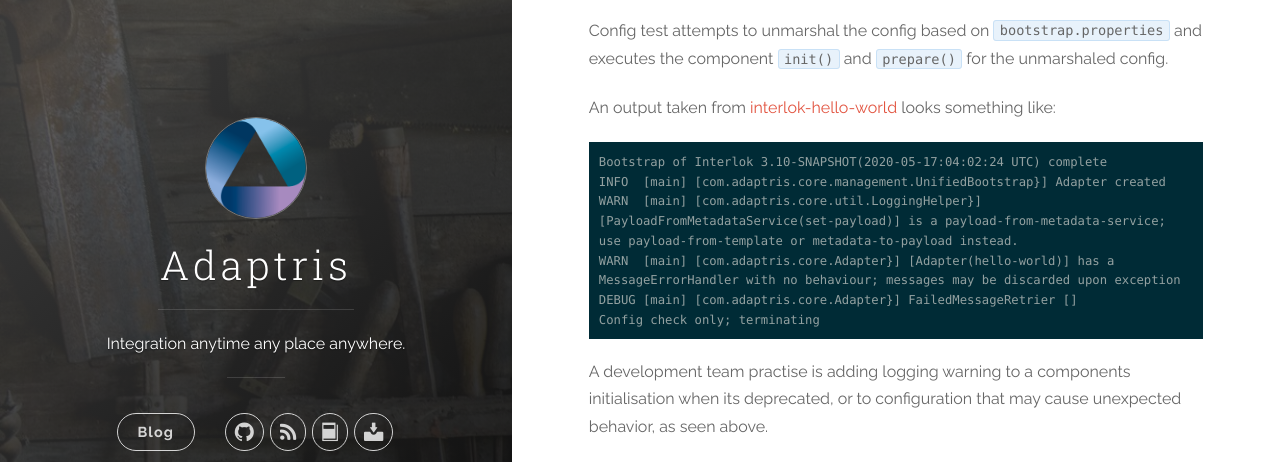
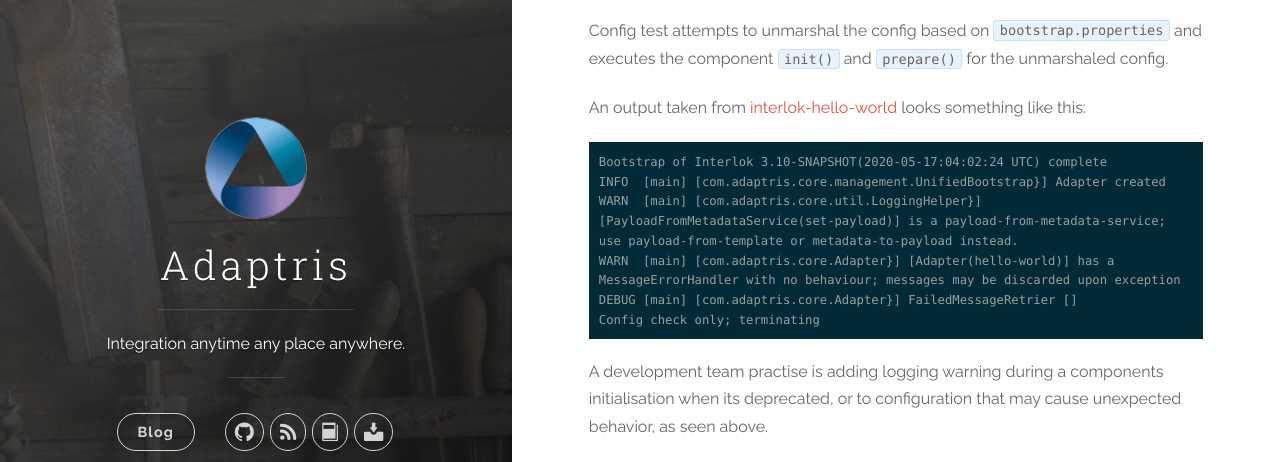
Before and after one commit to adaptris/adaptris.github.io, a Jekyll site: the page built from _posts/2020-05-19-interlok-verify-feeding-sonar.markdown, in a window 1280 px wide and 900 px high, scrolled down 1495 px. Shown: the part 162-624 px from the top of the window. Built offline with Jekyll 4.4.1, drawn with Linux system fonts in a browser that asks for light colours; nearby versions of some CDN libraries; some of the changed text lies outside the part shown.

Commit message:
spelling for interlokVerify feeding sonar

````diff
--- a/_posts/2020-05-19-interlok-verify-feeding-sonar.markdown
+++ b/_posts/2020-05-19-interlok-verify-feeding-sonar.markdown
@@ -64,7 +64,7 @@
 
 Config test attempts to unmarshal the config based on `bootstrap.properties` and executes the component `init()` and `prepare()` for the unmarshaled config.
 
-An output taken from [interlok-hello-world](https://github.com/adaptris-labs/interlok-hello-world) looks something like:
+An output taken from [interlok-hello-world](https://github.com/adaptris-labs/interlok-hello-world) looks something like this:
 
 ```text
 Bootstrap of Interlok 3.10-SNAPSHOT(2020-05-17:04:02:24 UTC) complete
@@ -75,7 +75,7 @@
 Config check only; terminating
 ```
 
-A development team practise is adding logging warning to a components initialisation when its deprecated, or to configuration that may cause unexpected behavior, as seen above.
+A development team practise is adding logging warning during a components initialisation when its deprecated, or to configuration that may cause unexpected behavior, as seen above.
 
 With a combination of redirecting the output from `interlokVerify`:
 
````
Also changed, not shown: other parts of _posts/2020-05-19-interlok-verify-feeding-sonar.markdown (+2 -2 lines).
